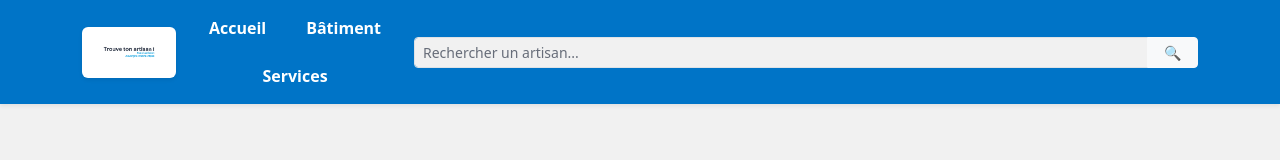
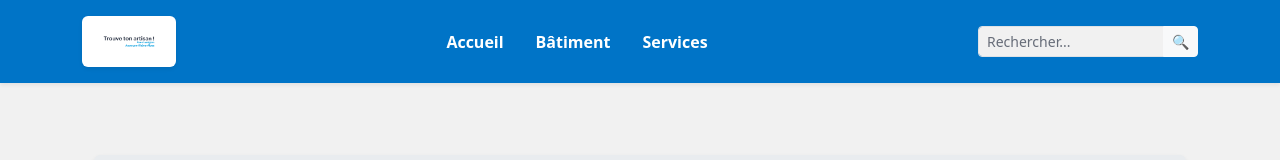
Before and after one commit to MSCHULER-Dev/trouve-ton-artisan, a React (Vite) app in the folder trouve-ton-artisan-frontend/: page / in a window 1280 px wide. Shown: the top 160 px of the page. Built offline with nearby package versions, Linux system fonts and the light colour scheme; no server answers.

Commit message:
Update header.jsx

```diff
--- a/trouve-ton-artisan-frontend/src/components/header.jsx
+++ b/trouve-ton-artisan-frontend/src/components/header.jsx
@@ -38,31 +38,31 @@ export default function Header() {
                     <img src={logo} alt="Logo Trouve ton artisan" style={{ height: '35px', objectFit: 'contain' }} />
                 </Link>
 
-                {/* Navigation */}
-                <nav className="d-flex flex-wrap justify-content-center align-items-center gap-2 gap-md-4">
-                    <Link to="/" className="text-white text-decoration-none fw-bold px-2">Accueil</Link>
+                {/* Navigation sur une seule ligne (flex-nowrap) */}
+                <nav className="d-flex flex-nowrap align-items-center gap-3 overflow-auto py-1">
+                    <Link to="/" className="text-white text-decoration-none fw-bold px-2 text-nowrap">Accueil</Link>
                     {categories.map((cat) => (
                         <Link
                             key={cat.id}
                             to={`/artisans?categorieId=${cat.id}`}
-                            className="text-white text-decoration-none fw-bold px-2"
+                            className="text-white text-decoration-none fw-bold px-2 text-nowrap"
                         >
                             {cat.nom}
                         </Link>
                     ))}
                 </nav>
 
-                {/* Barre de recherche */}
-                <form onSubmit={handleSearchSubmit} className="d-flex align-items-center w-100 w-md-auto">
+                {/* Barre de recherche plus compacte */}
+                <form onSubmit={handleSearchSubmit} className="d-flex align-items-center" style={{ width: '220px' }}>
                     <div className="input-group input-group-sm">
                         <input
                             type="text"
                             className="form-control"
-                            placeholder="Rechercher un artisan..."
+                            placeholder="Rechercher..."
                             value={searchTerm}
                             onChange={(e) => setSearchTerm(e.target.value)}
                         />
-                        <button className="btn btn-light px-3" type="submit" title="Rechercher">
+                        <button className="btn btn-light px-2" type="submit" title="Rechercher">
                             🔍
                         </button>
                     </div>
```
